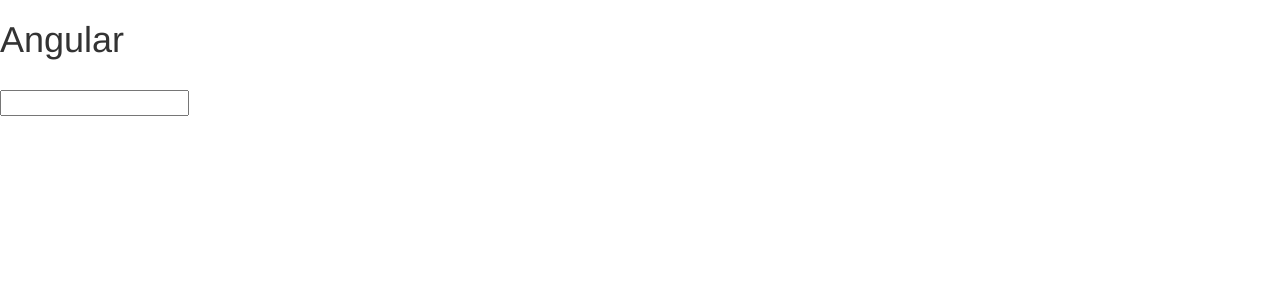
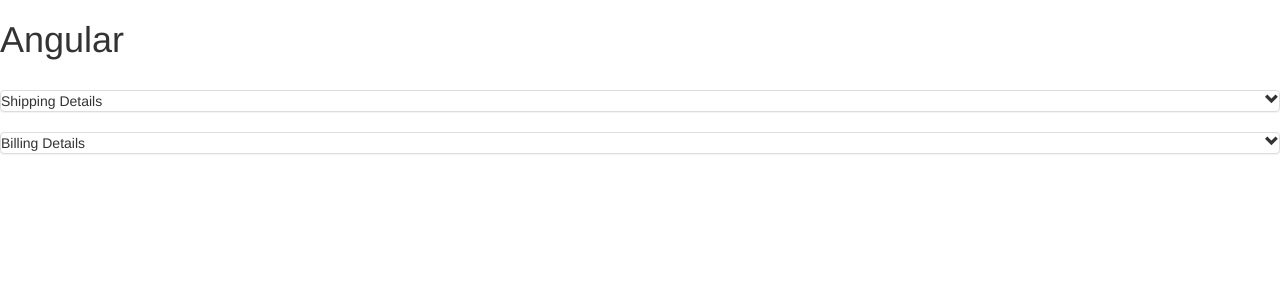
Before and after one commit to MAGNUM81/Angular-Tutorial, an Angular app in the folder hello-world/: page / in a window 1280 px wide. Shown: the top 300 px of the page. Built offline with nearby package versions, Linux system fonts and the light colour scheme.

Commit message:
exercise zippy

```diff
--- a/hello-world/src/app/app.component.html
+++ b/hello-world/src/app/app.component.html
@@ -1,3 +1,7 @@
 <h1>Angular</h1><br/>
-
-<input type="text" [appInputFormat]="'uppercase'">
+<zippy title="Shipping Details">
+  Shipping Details Content
+</zippy>
+<zippy title="Billing Details">
+  Billing Details Content
+</zippy>
--- a/hello-world/src/app/app.module.ts
+++ b/hello-world/src/app/app.module.ts
@@ -13,6 +13,8 @@
 import { PanelComponent } from './panel/panel.component';
 import { LikeComponent } from './like/like.component';
 import { InputFormatDirective } from './input-format.directive';
+import { ZippyComponent } from './zippy/zippy.component';
+import { ElementTitleDirective } from './element-title.directive';
 
 @NgModule({
   declarations: [
@@ -24,7 +26,9 @@
     CustomTitleCasePipe,
     PanelComponent,
     LikeComponent,
-    InputFormatDirective
+    InputFormatDirective,
+    ZippyComponent,
+    ElementTitleDirective
   ],
   imports: [
     BrowserModule,
--- /dev/null
+++ b/hello-world/src/app/element-title.directive.ts
@@ -0,0 +1,11 @@
+import { Directive } from '@angular/core';
+
+@Directive({
+  selector: '[appElementTitle]'
+})
+export class ElementTitleDirective {
+
+
+  constructor() { }
+
+}
--- /dev/null
+++ b/hello-world/src/app/zippy/zippy.component.css
@@ -0,0 +1,4 @@
+.panel-default{
+  cursor: pointer;
+  user-select: none;
+}
--- /dev/null
+++ b/hello-world/src/app/zippy/zippy.component.html
@@ -0,0 +1,12 @@
+<div>
+  <div class="panel panel-default"
+       (click)="onClick()">
+    {{title}}
+    <i class="glyphicon pull-right"
+    [class.glyphicon-chevron-down]="!visible"
+    [class.glyphicon-chevron-up]="visible"></i>
+  </div>
+  <div *ngIf="visible" class="panel panel-collapse">
+    <ng-content></ng-content>
+  </div>
+</div>
--- /dev/null
+++ b/hello-world/src/app/zippy/zippy.component.ts
@@ -0,0 +1,16 @@
+import {Component, Input} from '@angular/core';
+
+@Component({
+  selector: 'zippy',
+  templateUrl: './zippy.component.html',
+  styleUrls: ['./zippy.component.css']
+})
+export class ZippyComponent {
+  @Input('title') title;
+  visible: boolean;
+
+  onClick()
+  {
+    this.visible = !this.visible;
+  }
+}
```
Also changed, not shown: 2 other files (tests, documents, lock files or other folders).
